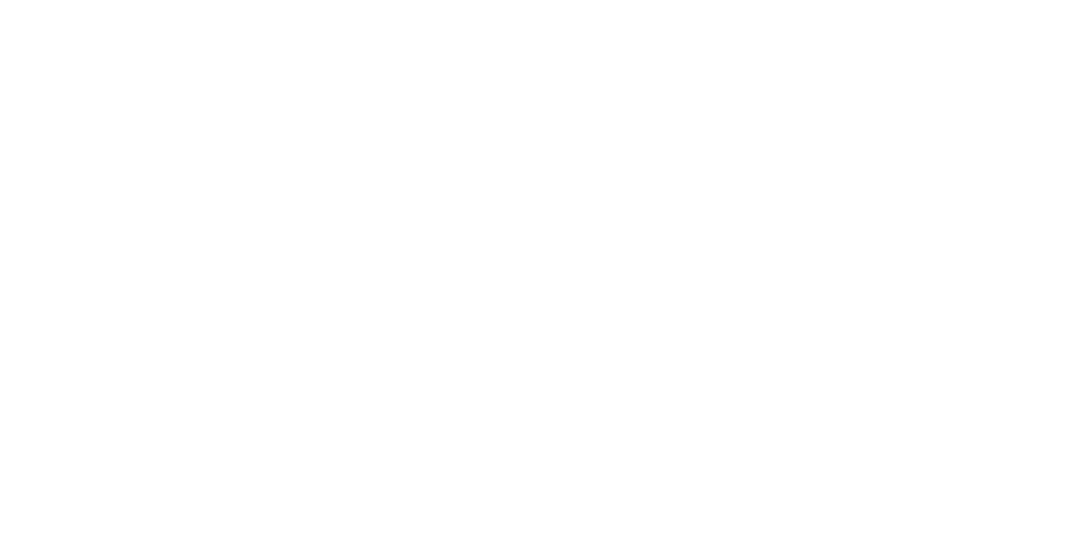
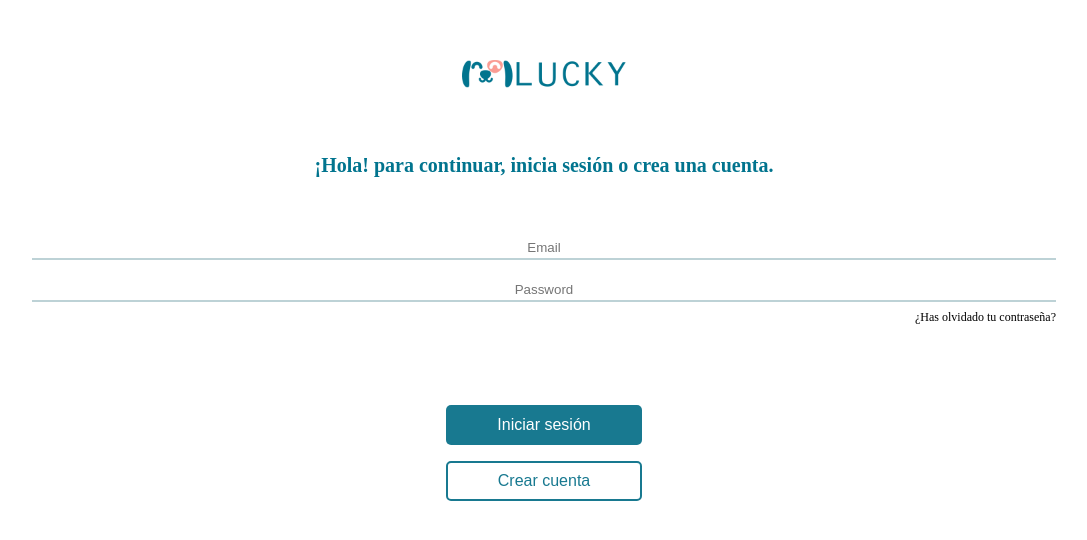
Before and after one commit to Maurodiaztesta/lucky-front, a React (Create React App) app: page /login in a window 1280 px wide. Before the commit this address had no page. Shown: the part 120-660 px from the top of the page, without its empty margins (96-1183 px from the left). Built offline with nearby package versions, Linux system fonts and the light colour scheme.

Commit message:
Basic structure of the login and register page

```diff
--- a/src/App.js
+++ b/src/App.js
@@ -1,6 +1,8 @@
 import { Link, Route, Routes, BrowserRouter as Router } from "react-router-dom";
 import './App.scss';
 import SplashPage from './pages/SplashPage/SplashPage';
+import RegisterPage from "./pages/RegisterPage/RegisterPage";
+import LoginPage from "./pages/LoginPage/LoginPage";
 
 function App() {
   return (
@@ -9,6 +11,8 @@ function App() {
         <main>
           <Routes>
             <Route path="/" element={<SplashPage></SplashPage>}/>
+            <Route path="/register" element={<RegisterPage></RegisterPage>}/>
+            <Route path="/login" element={<LoginPage></LoginPage>}/>
           </Routes>
         </main>
       </Router>
--- /dev/null
+++ b/src/pages/LoginPage/LoginPage.jsx
@@ -0,0 +1,47 @@
+import { useForm } from "react-hook-form";
+import "./LoginPage.scss"
+import React from 'react'
+
+const LoginPage = () => {
+
+    const {register, handleSubmit, formState: { errors } } = useForm();
+
+    const onSubmit = (data) => {
+        console.log(data);
+    }
+
+    // const onSubmit = formData => {
+    //     API.post('login', formData).then(res => {
+    //         localStorage.setItem('token', res.data.token)
+    //         localStorage.setItem('user', JSON.stringify(res.data.user))
+    //     })
+    // }
+
+
+  return (
+    <div className="padre">
+        <div className="padre__header">
+            <img className="padre__header--img" src="/assets/img/logo/logo_titulo_junto.png"></img>
+            <h3 className="padre__header--title">¡Hola! para continuar, inicia sesión o crea una cuenta.</h3>
+        </div>
+        <form className="padre__form" onSubmit={handleSubmit(onSubmit)}>
+            <input placeholder="Email" className="padre__form--input" type="email" {...register("email", { required: true, pattern: /^[A-Z0-9._%+-]+@[A-Z0-9.-]+\.[A-Z]{2,4}$/i })}></input>
+            {errors.email?.type === 'required' && "Email is required"}
+            {errors.email?.type === 'pattern' && "Enter a valid email address: xxx@xxx.xx"}
+            <input placeholder="Password" className="padre__form--input" type="password" {...register("password", { required: true, pattern: /^(?=.*[A-Za-z])(?=.*\d)[A-Za-z\d]{8,}$/})}></input> {/* Minimum eight characters, at least one uppercase letter, one lowercase letter and one number */}
+            {errors.password?.type === 'required' && "Password is required"}
+            {errors.password?.type === 'pattern' && "Password must contain at least 8 characters, 1 uppercase, 1 lowercase and 1 number"}
+            <div className="padre__form--div">
+                <a className="padre__form--div--a">¿Has olvidado tu contraseña?</a>
+            </div>
+
+            <div className="padre__form--botones">
+                <button className="padre__form--botones--is">Iniciar sesión</button>
+                <button className="padre__form--botones--cc">Crear cuenta</button>
+            </div>
+        </form>
+    </div>
+  )
+}
+
+export default LoginPage
--- /dev/null
+++ b/src/pages/LoginPage/LoginPage.scss
@@ -0,0 +1,73 @@
+.padre{
+    width: 100%;
+    height: 100vh;
+    display: flex;
+    justify-content: center;
+    align-items: center;
+    flex-direction: column;
+    &__header{
+        width: 80%;
+        display: flex;
+        justify-content: center;
+        align-items: center;
+        flex-direction: column;
+        gap: 66px;
+        &--img{
+            width: 164px;
+        }
+        &--title{
+            text-align: center;
+            font-size: 20px;
+            color: #01748E;
+        }
+    }
+    &__form{
+        width: 80%;
+        display: flex;
+        justify-content: center;
+        align-items: center;
+        flex-direction: column;
+        &--input{
+            width: 100%;
+            height: 20px;
+            border: none;
+            border-bottom: 2px solid #BDD2D6;
+            margin-top: 20px;
+            text-align: center;
+        }
+        &--div{
+            width: 100%;
+            display: flex;
+            justify-content: flex-end;
+            margin-top: 8px;
+            font-size: 12px;
+        }
+        &--botones{
+            width: 100%;
+            margin-top: 80px;
+            display: flex;
+            justify-content: center;
+            align-items: center;
+            flex-direction: column;
+            gap: 16px;
+            &--is{
+                width: 196px;
+                height: 40px;
+                background-color: #187990;
+                color: #FFFFFF;
+                font-size: 16px;
+                border: none;
+                border-radius: 5px;
+            }
+            &--cc{
+                width: 196px;
+                height: 40px;
+                background-color: white;
+                color: #187990;
+                border-radius: 5px;
+                border: solid 2px #187990;
+                font-size: 16px;
+            }
+        }
+    }
+}
--- /dev/null
+++ b/src/pages/RegisterPage/RegisterPage.jsx
@@ -0,0 +1,39 @@
+import { useForm } from "react-hook-form";
+import "./RegisterPage.scss"
+import React from 'react'
+
+const RegisterPage = () => {
+  const {register, handleSubmit, formState: { errors } } = useForm();
+
+    const onSubmit = (data) => {
+        console.log(data);
+    }
+
+    // const onSubmit = formData => {
+    //   API.post('register', formData).then(res => {
+    //       console.log('Register user',);
+    //   })
+    // }
+
+  return (
+    <div className="padre">
+        <div className="padre__header">
+            <img className="padre__header--img" src="/assets/img/logo/logo_titulo_junto.png"></img>
+            <h3 className="padre__header--title">¡Hola! para continuar, necesitas crear una cuenta.</h3>
+        </div>
+        <form className="padre__form" onSubmit={handleSubmit(onSubmit)}>
+            <input placeholder="Email" className="padre__form--input" type="email" {...register("email", { required: true, pattern: /^[A-Z0-9._%+-]+@[A-Z0-9.-]+\.[A-Z]{2,4}$/i })}></input>
+            {errors.email?.type === 'required' && "Email is required"}
+            {errors.email?.type === 'pattern' && "Enter a valid email address: xxx@xxx.xx"}
+            <input placeholder="Password" className="padre__form--input" type="password" {...register("password", { required: true, pattern: /^(?=.*[A-Za-z])(?=.*\d)[A-Za-z\d]{8,}$/})}></input> {/* Minimum eight characters, at least one uppercase letter, one lowercase letter and one number */}
+            {errors.password?.type === 'required' && "Password is required"}
+            {errors.password?.type === 'pattern' && "Password must contain at least 8 characters, 1 uppercase, 1 lowercase and 1 number"}
+            <div className="padre__form--botones">
+                <button className="padre__form--botones--is">Crear cuenta</button>
+            </div>
+        </form>
+    </div>
+  )
+}
+
+export default RegisterPage
--- /dev/null
+++ b/src/pages/RegisterPage/RegisterPage.scss
@@ -0,0 +1,66 @@
+.padre{
+    width: 100%;
+    height: 100vh;
+    display: flex;
+    justify-content: center;
+    align-items: center;
+    flex-direction: column;
+    &__header{
+        width: 80%;
+        display: flex;
+        justify-content: center;
+        align-items: center;
+        flex-direction: column;
+        gap: 66px;
+        &--img{
+            width: 164px;
+        }
+        &--title{
+            text-align: center;
+            font-size: 20px;
+            color: #01748E;
+        }
+    }
+    &__form{
+        width: 80%;
+        display: flex;
+        justify-content: center;
+        align-items: center;
+        flex-direction: column;
+        &--input{
+            width: 100%;
+            height: 20px;
+            border: none;
+            border-bottom: 2px solid #BDD2D6;
+            margin-top: 20px;
+            text-align: center;
+        }
+        &--botones{
+            width: 100%;
+            margin-top: 80px;
+            display: flex;
+            justify-content: center;
+            align-items: center;
+            flex-direction: column;
+            gap: 16px;
+            &--is{
+                width: 196px;
+                height: 40px;
+                background-color: #187990;
+                color: #FFFFFF;
+                font-size: 16px;
+                border: none;
+                border-radius: 5px;
+            }
+            &--cc{
+                width: 196px;
+                height: 40px;
+                background-color: white;
+                color: #187990;
+                border-radius: 5px;
+                border: solid 2px #187990;
+                font-size: 16px;
+            }
+        }
+    }
+}
```
